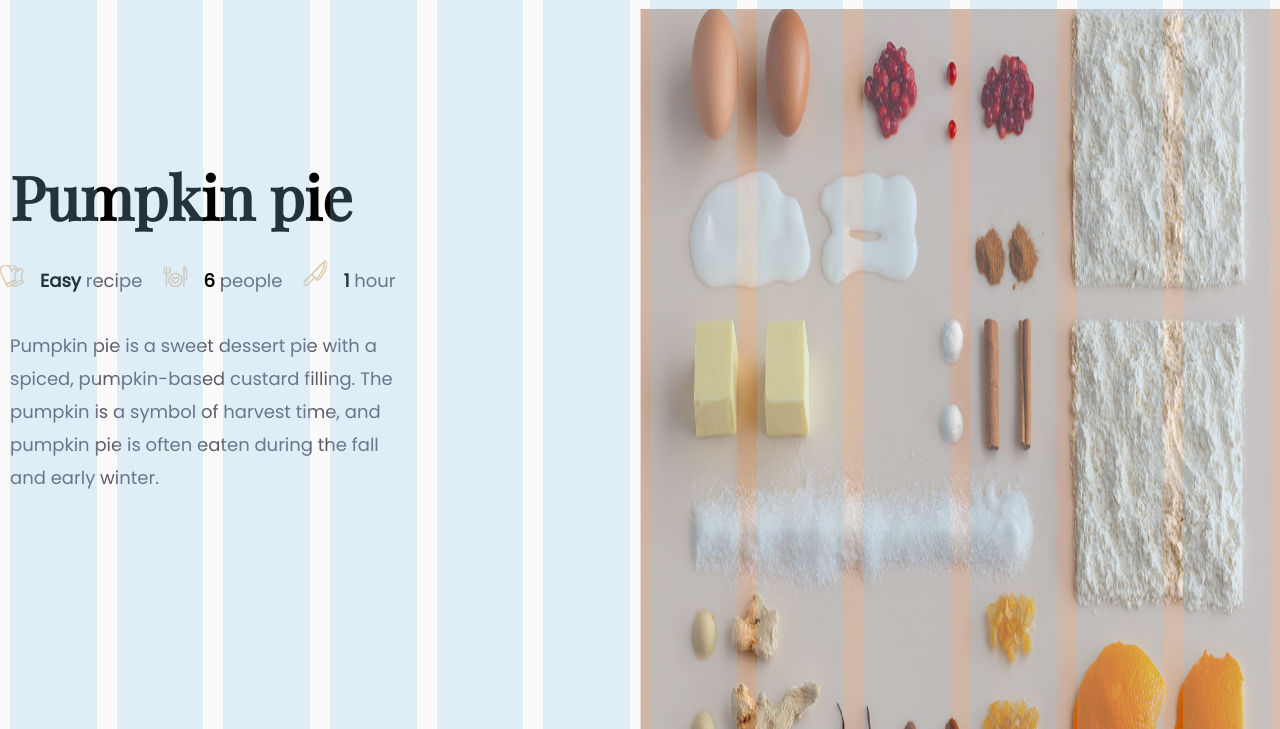
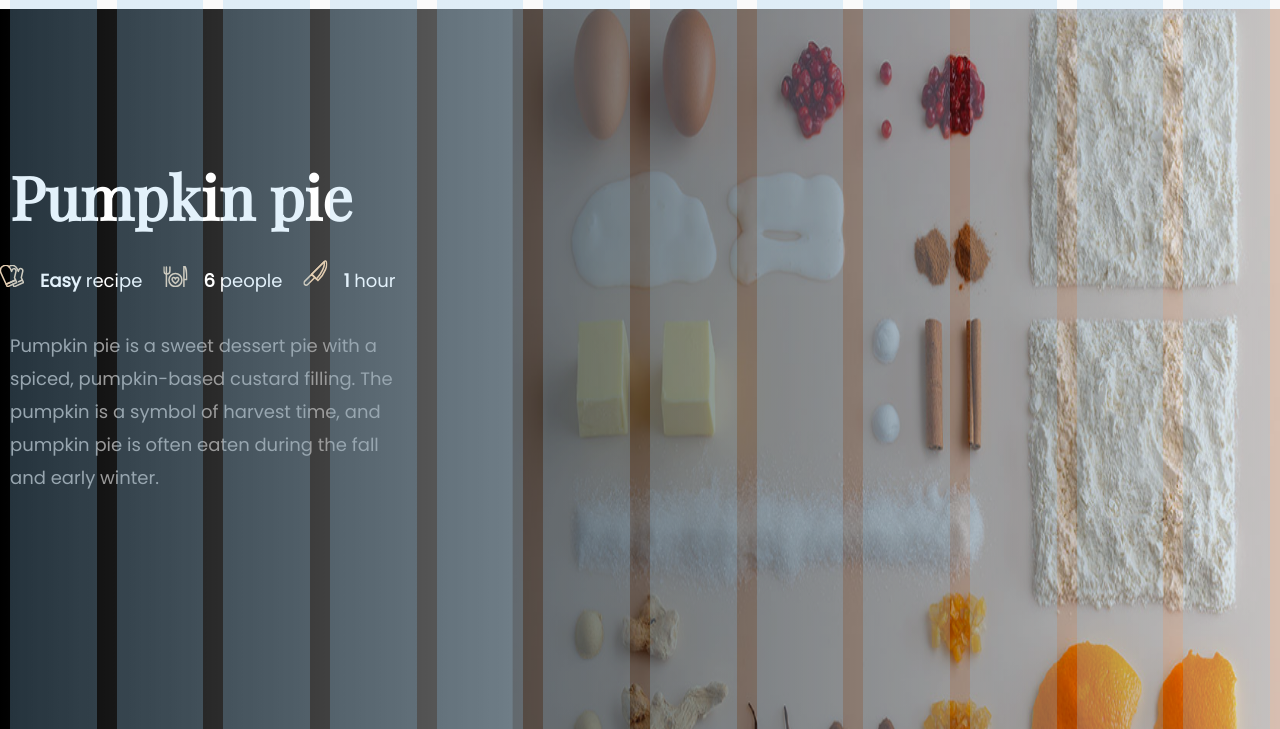
Before and after one commit to einarpalsson/hopverk1, a website: page pages/videoRecipe.html in a window 1280 px wide. Shown: the part 71-800 px from the top of the page. Drawn offline with nearby package versions, Linux system fonts and the light colour scheme; files that its build step writes are made by us from their sources.

Commit message:
videoRecipeHeader fixed

```diff
--- a/styles/videoRecipeHeader.scss
+++ b/styles/videoRecipeHeader.scss
@@ -4,11 +4,12 @@
   background-image: url('/img/hero-vid.png');
   background-position: right;
   background-repeat: no-repeat;
-  background-size: 50% 100%;
+  background-size: 60% 100%;
   height: 100vh;
 }
 
 .hero-section-content {
+  background: linear-gradient(270deg, rgba(0, 0, 0, 0.0001) 0%, #000 100%);
   display: flex;
   flex-direction: column;
   height: 100vh;
@@ -23,37 +24,34 @@
 }
 
 .hero-section-pumpkin-pie {
+  color: #fff;
   font-size: 3.75rem;
   margin-bottom: 3rem;
   margin-top: 1rem;
-
-  /* breyta lit á stöfum */
 }
 
 .hero-section-description-container {
   margin-bottom: 2rem;
 
   .hero-section-first-word {
+    color: #fff;
     font-family: 'Poppins';
     font-size: 18px;
     font-weight: bold;
-
-    /* breyta lit á stöfum */
   }
 
   .hero-section-second-word {
     color: #5e5b69;
+    color: #fff;
     font-family: 'Poppins';
     font-size: 18px;
     font-weight: 300;
     margin-right: 1rem;
-
-    /* breyta lit á stöfum */
   }
 }
 
 .hero-section-text-under-h1 {
-  color: $dimgray;   /* breyta lit á stöfum */
+  color: #9b9b9b;
   font-size: 1.125rem;
   font-weight: 300;
   line-height: 2rem;
```
